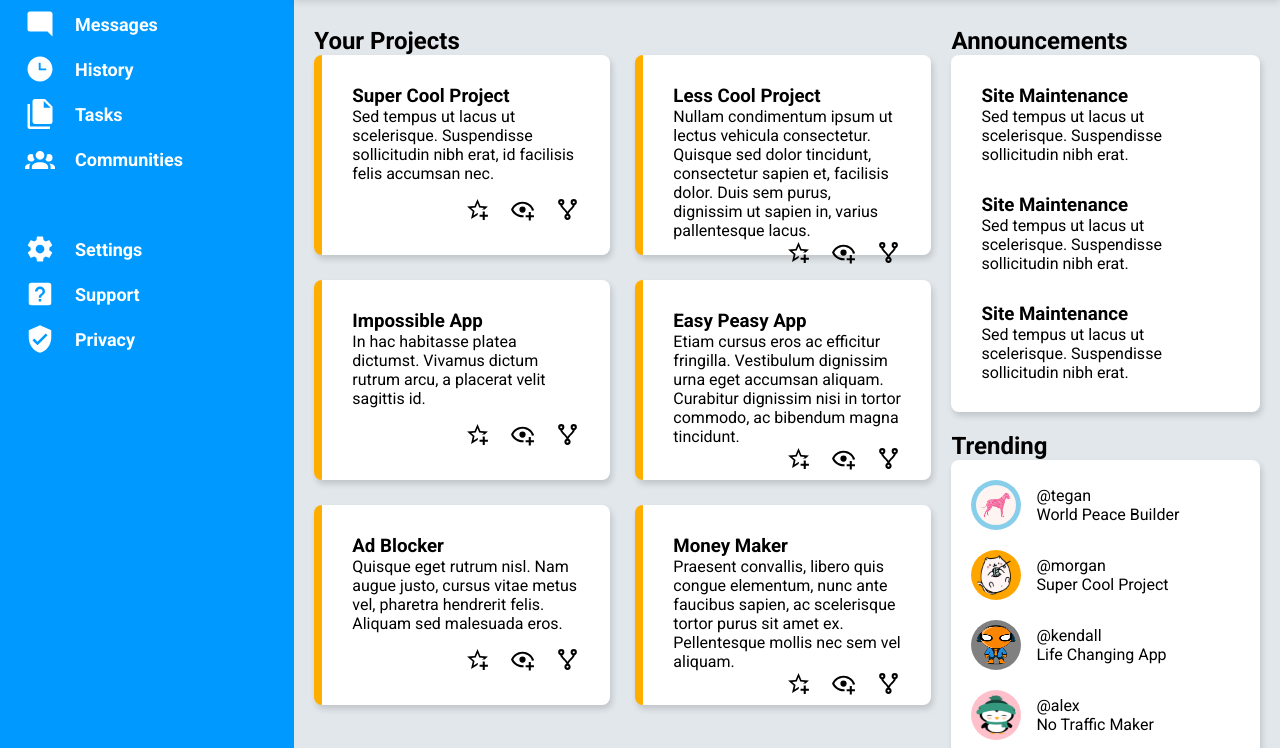
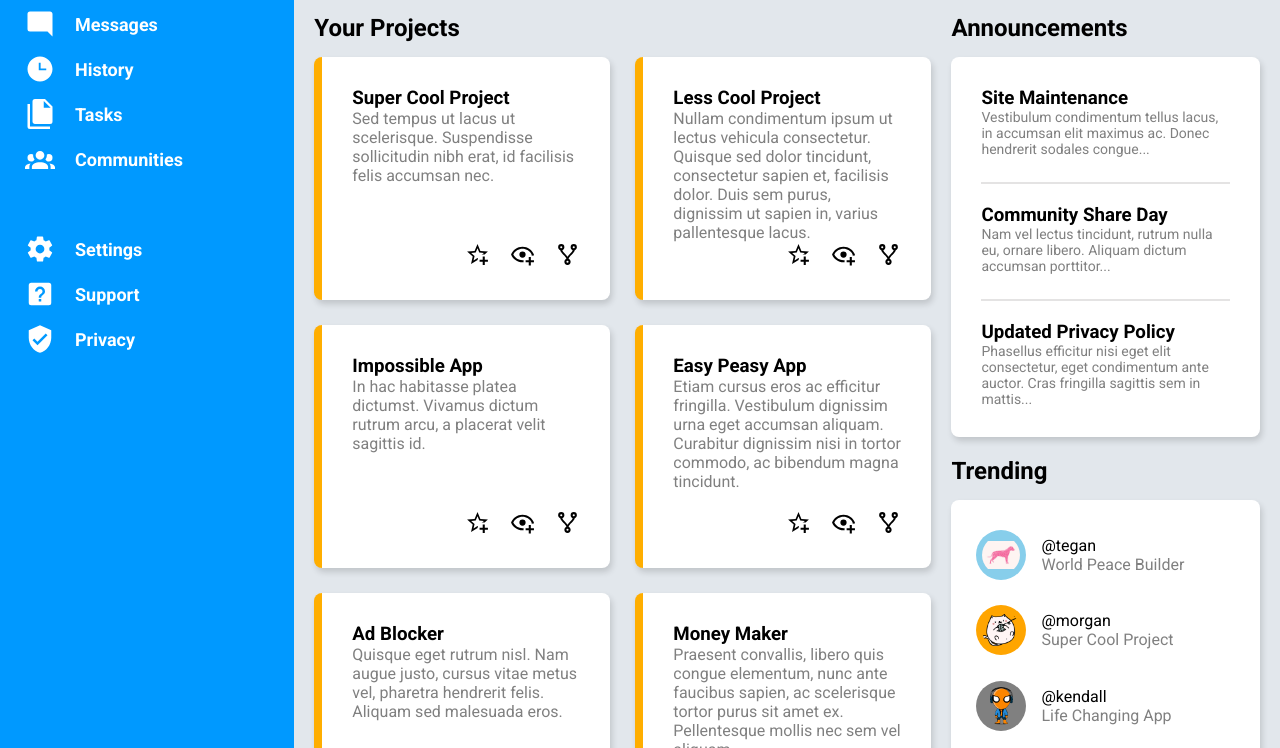
Before and after one commit to rehaanbuilds/admin-dashboard, a plain HTML site: page index.html in a window 1280 px wide. Shown: the part 216-964 px from the top of the page. Drawn offline with Linux system fonts and the light colour scheme.

Commit message:
Add main content styling CSS

```diff
--- a/index.html
+++ b/index.html
@@ -209,17 +209,23 @@
                 <div class="announcements-content">
                     <div class="announcement-card">
                         <h3>Site Maintenance</h3>
-                        <p>Sed tempus ut lacus ut scelerisque. Suspendisse sollicitudin nibh erat.</p>
+                        <p>Vestibulum condimentum tellus lacus, in accumsan elit maximus ac. Donec
+                            hendrerit sodales congue...
+                        </p>
                     </div>
 
                     <div class="announcement-card">
-                        <h3>Site Maintenance</h3>
-                        <p>Sed tempus ut lacus ut scelerisque. Suspendisse sollicitudin nibh erat.</p>
+                        <h3>Community Share Day</h3>
+                        <p>Nam vel lectus tincidunt, rutrum nulla eu, ornare libero. Aliquam dictum
+                            accumsan porttitor...
+                        </p>
                     </div>
 
                     <div class="announcement-card">
-                        <h3>Site Maintenance</h3>
-                        <p>Sed tempus ut lacus ut scelerisque. Suspendisse sollicitudin nibh erat.</p>
+                        <h3>Updated Privacy Policy</h3>
+                        <p>Phasellus efficitur nisi eget elit consectetur, eget condimentum ante auctor.
+                            Cras fringilla sagittis sem in mattis...
+                        </p>
                     </div>
                 </div>
             </div>
--- a/styles.css
+++ b/styles.css
@@ -12,11 +12,15 @@ button {
     cursor: pointer;
 }
 
+img {
+    object-fit: contain;
+}
+
 .container {
     display: grid;
     grid-template-columns: 1fr 4fr;
     grid-template-rows: 1fr 4fr;
-    min-height: 100vh;
+    height: 100vh;
 }
 
 .icon {
@@ -53,6 +57,7 @@ button {
     display: flex;
     align-items: center;
     gap: 20px;
+    cursor: pointer;
 }
 
 .main-nav, .bottom-nav {
@@ -86,7 +91,7 @@ button {
 .toolbar-search {
     display: flex;
     align-items: center;
-    gap: 12px;
+    gap: 15px;
 }
 
 .search-bar {
@@ -113,8 +118,8 @@ button {
 }
 
 .toolbar-right img {
-    height: 30px;
-    width: 30px;
+    height: 25px;
+    width: 25px;
 }
 
 .toolbar-right .morgan-profile {
@@ -160,13 +165,23 @@ button {
 .main-content {
     display: grid;
     grid-template-columns: 2fr 1fr;
-    grid-template-rows: 1fr 1fr;
+    grid-template-rows: auto 1fr;
     gap: 20px;
     padding: 30px 20px;
 }
 
+.main-content p{
+    color: grey;
+}
+
 .projects {
     grid-row: 1 / -1;
+}
+
+.projects, .announcements, .trending {
+    display: grid;
+    grid-template-rows: max-content 1fr;
+    row-gap: 15px;
 }
 
 .projects-content {
@@ -181,7 +196,6 @@ button {
     padding: 30px;
     border-radius: 8px;
     border-left: 8px solid rgb(255, 174, 0);
-    height: 200px;
 
     display: grid;
     grid-template-rows: 1fr auto;
@@ -203,30 +217,40 @@ button {
 .announcements-content {
     background-color: white;
     display: grid;
-    grid-template-rows: 1fr 1fr 1fr;
-    gap: 30px;
+    grid-template-rows: repeat(3, max-content);
+    gap: 20px;
     border-radius: 8px;
     padding: 30px;
     box-shadow: 2px 4px 6px rgba(0, 0, 0, 0.15);
 }
 
-.announcements-card {
-    padding-bottom: 15px;
-    border-bottom: 2px solid grey;
+.announcements p {
+    font-size: 14px;
+}
+
+.announcement-card {
+    padding-bottom: 25px;
+    border-bottom: 2px solid rgb(228, 227, 227);
+}
+
+.announcement-card:last-child {
+    border: none;
+    padding-bottom: 0;
 }
 
 .trending-content {
     background-color: white;
     display: grid;
     grid-template-rows: 1fr 1fr 1fr 1fr;
-    gap: 20px;
+    gap: 15px;
     border-radius: 8px;
-    padding: 20px;
+    padding: 25px;
     box-shadow: 2px 4px 6px rgba(0, 0, 0, 0.15);
 }
 
 .trending-card {
-    display: flex;
+    display: grid;
+    grid-template-columns: auto 1fr;
     align-items: center;
     gap: 15px;
 }
@@ -236,26 +260,30 @@ button {
     width: 50px;
 }
 
+.trending-user > p:first-child {
+    color: black;
+}
+
 .morgan-profile {
     border-radius: 999px;
-    padding: 5px;
+    padding: 6px;
     background-color: orange;
 }
 
 .tegan-profile {
     border-radius: 999px;
-    padding: 5px;
+    padding: 6px;
     background-color: skyblue;
 }
 
 .kendall-profile {
     border-radius: 999px;
-    padding: 5px;
+    padding: 6px;
     background-color: grey;
 }
 
 .alex-profile {
     border-radius: 999px;
-    padding: 5px;
+    padding: 6px;
     background-color: pink;
 }
```
